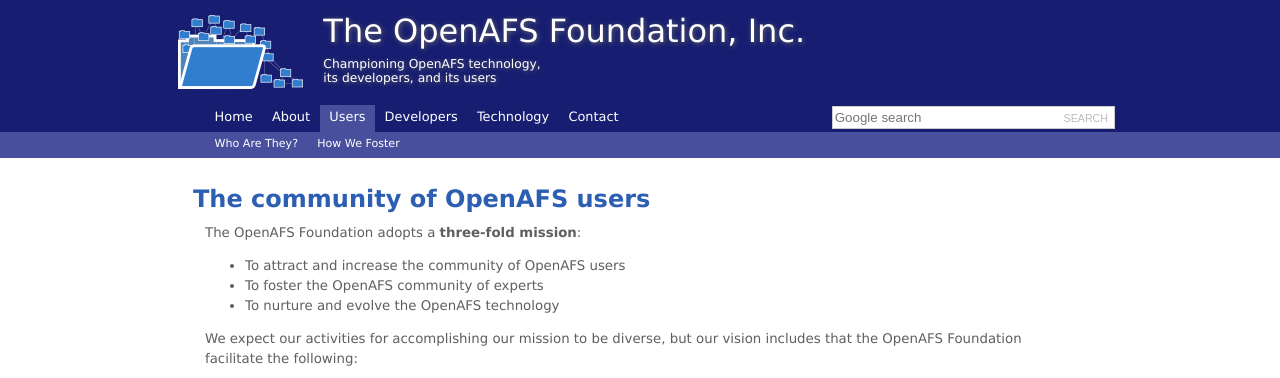
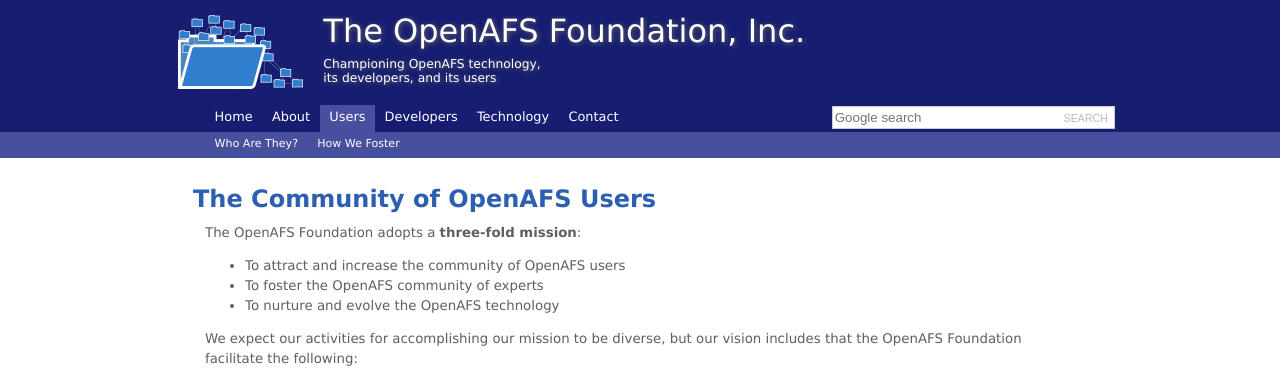
Before and after one commit to openafsfoundation/openafsfoundation.org, a Jekyll site: the page built from users/index.md, in a window 1280 px wide. Shown: the top 378 px of the page. Built offline with Jekyll 4.4.1, drawn with Linux system fonts in a browser that asks for light colours.

```diff
--- a/users/index.md
+++ b/users/index.md
@@ -3,7 +3,7 @@ title: Users
 nav: [users]
 ---
 
-## The community of OpenAFS users ##
+## The Community of OpenAFS Users ##
 
 The OpenAFS Foundation adopts a **three-fold mission**:
 
```
